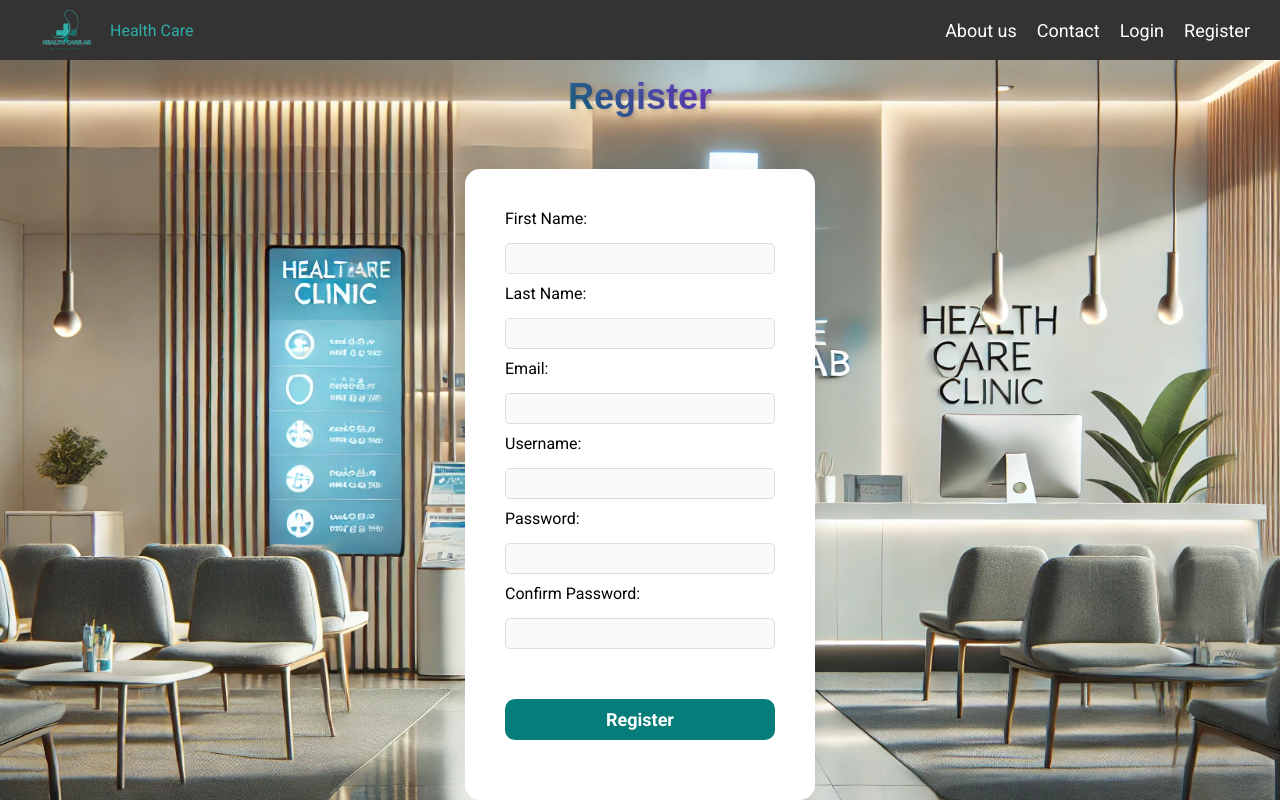
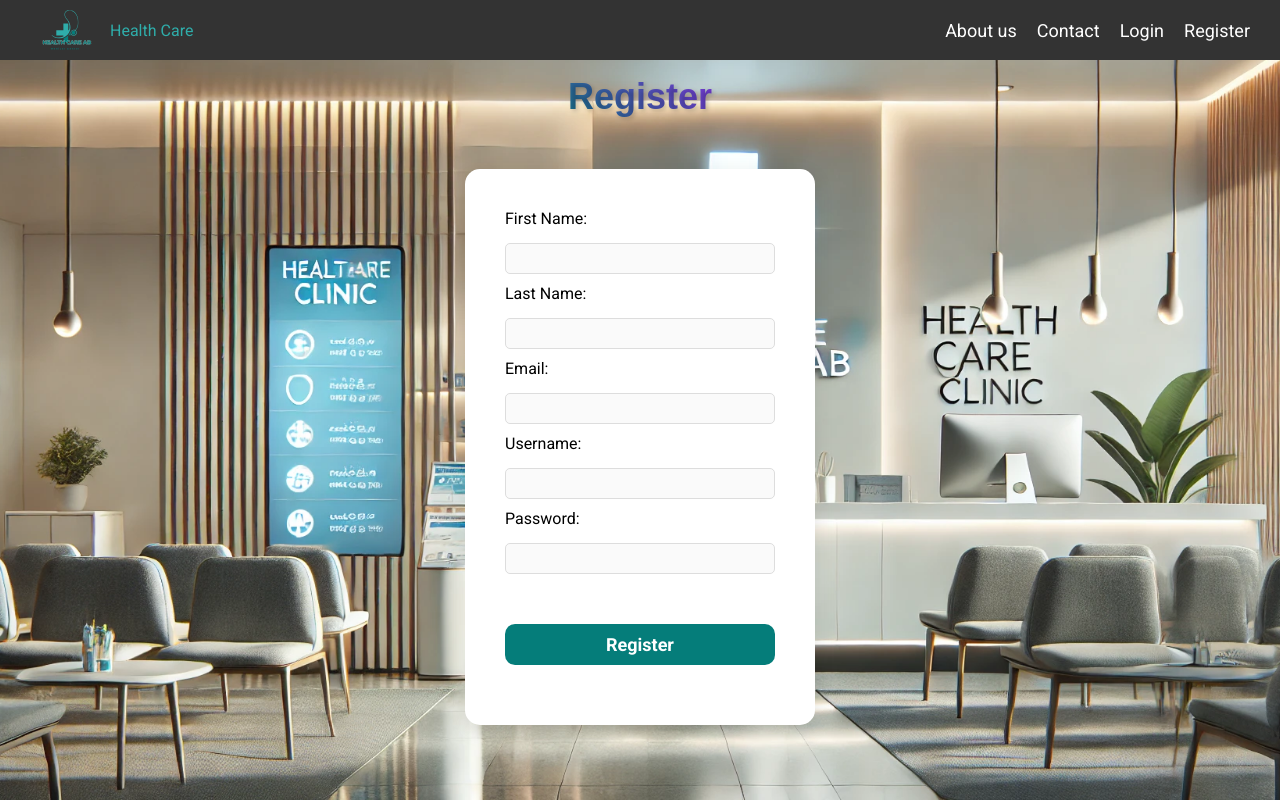
Before and after one commit to abocis/medical-app-client, a React (Vite) app: page /register in a window 1280 px wide. Built offline with nearby package versions, Linux system fonts and the light colour scheme.

Commit message:
small chages, deleted comfirm password field

```diff
--- a/src/components/BookedTimes.jsx
+++ b/src/components/BookedTimes.jsx
@@ -9,7 +9,7 @@ function BookedTimes() {
   } = useAuth();
 
   // Hårdkodat id
-  const caregiverId = "67277bf847a7116efddefde0";
+ // const caregiverId = "67277bf847a7116efddefde0";
 
   useEffect(() => {
     const fetchAvailabilities = async () => {
--- a/src/components/Register.jsx
+++ b/src/components/Register.jsx
@@ -152,14 +152,7 @@ function Register() {
           onChange={handleInputChange}
           required
         />
-        <label>Confirm Password: </label>
-        <StyledInput
-          name="password"
-          type="password"
-          value={userDetails.password}
-          onChange={handleInputChange}
-          required
-        />
+
         <RegisterButton type="submit">Register</RegisterButton>
       </FormWrapper>
     </RegisterContainer>
```
Also changed, not shown: 1 other file (tests, documents, lock files or other folders).
